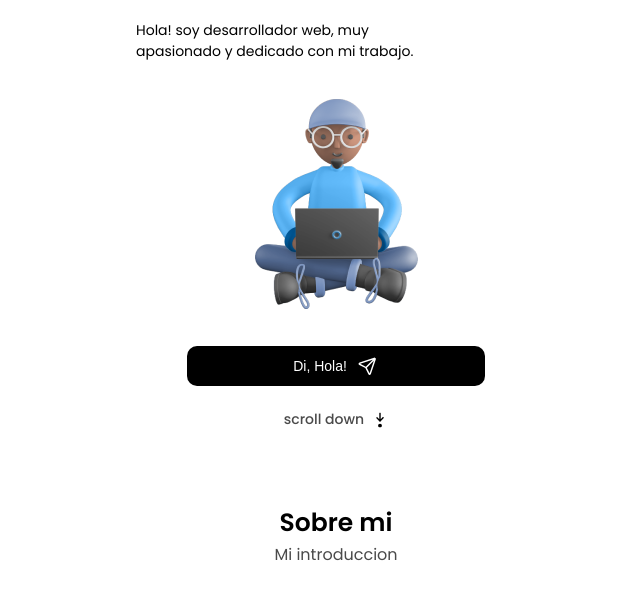
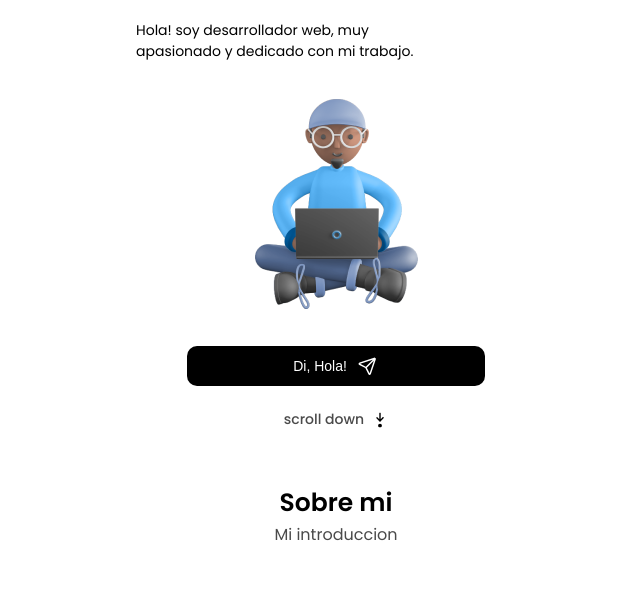
Before and after one commit to nicolasegpla/sitio-web-nicolas-garcia, a website: page index.html in a window 1280 px wide. Shown: the part 197-789 px from the top of the page, without its empty margins (304-944 px from the left). Drawn offline with Linux system fonts and the light colour scheme.

Commit message:
add third section home skills test margin

```diff
--- a/sass/_global.scss
+++ b/sass/_global.scss
@@ -25,7 +25,7 @@ $support-color: #AA0CF8;
     max-width: 40rem;
 }
 @mixin titleSectionHome {
-    margin-top: 7.4rem;
+    margin-top: 5.4rem;
     grid-column: 2/4;
     justify-self: center;
     display: flex;
@@ -52,8 +52,8 @@ $support-color: #AA0CF8;
     color: $withe-color;
     border: none;
     border-radius: 1.2rem;
-    margin-top: 3.2rem;
-    margin-bottom: 4.5rem;
+    margin-top: 4.2rem;
+    margin-bottom: 3.5rem;
     display: flex;
     justify-content: center;
     align-items: center;
```
Also changed, not shown: css/styles.css.
